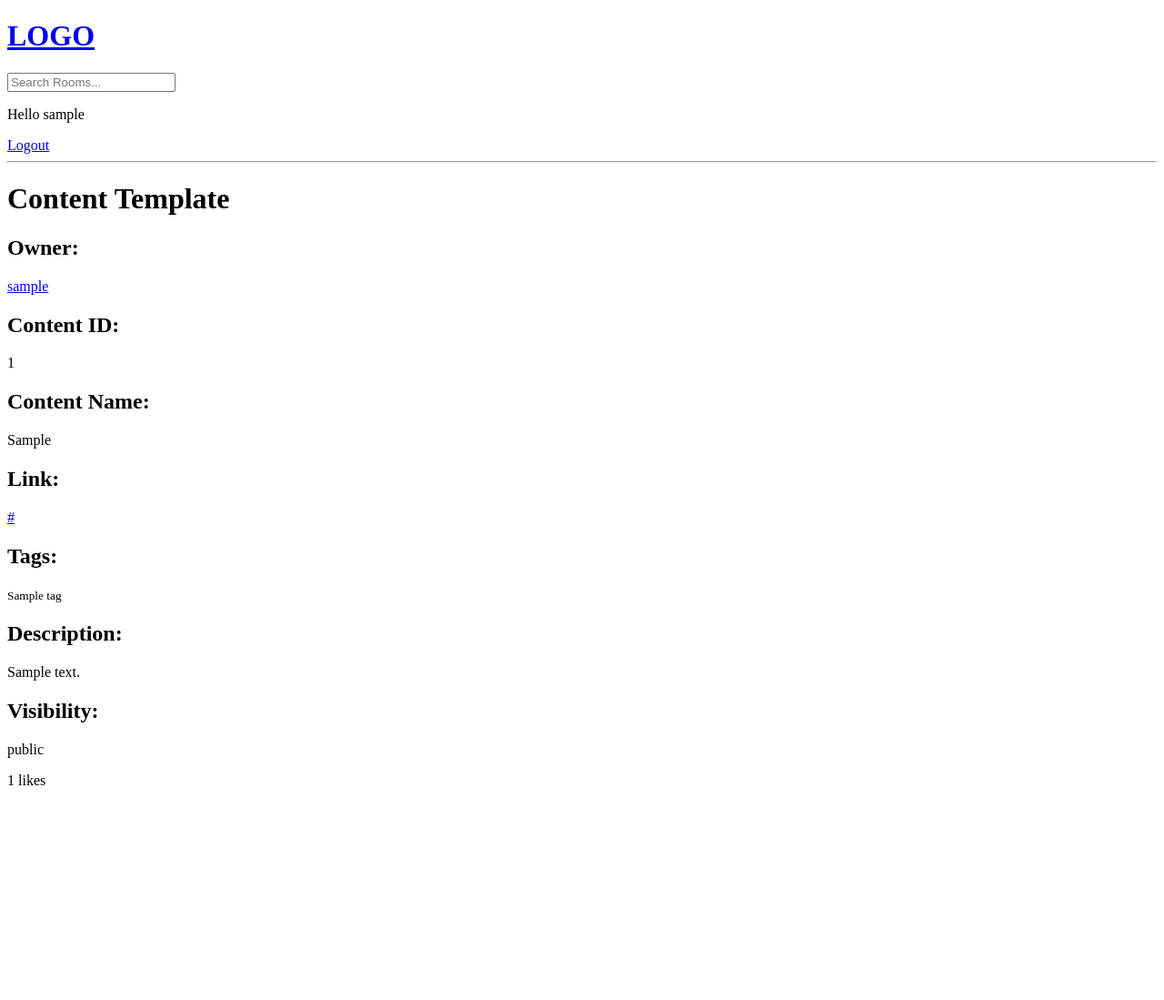
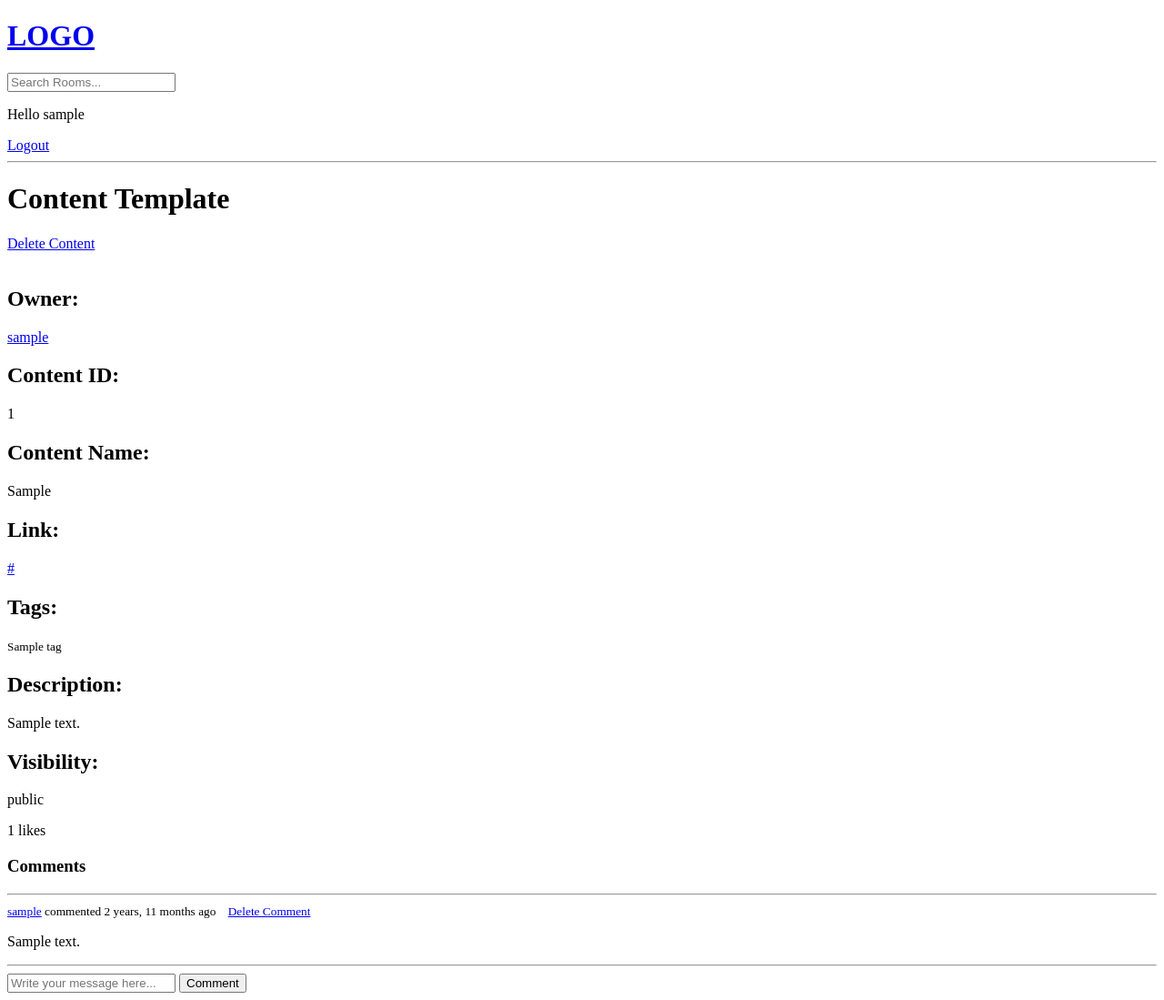
Before and after one commit to LamiKaan/SWE-573, a Django app: page /content/1/ in a window 1280 px wide. Shown: the whole page at 91% size. Before the commit the page ends 863 px from the top, so only its background shows below. Run offline with Django 4.2, Linux system fonts and the light colour scheme; a user stored in the database is signed in; tables that the repository leaves empty hold one stand-in row (values such as "Sample post").

Commit message:
added comment feature for contents, enhanced content updating logic

```diff
--- a/Project/base/models.py
+++ b/Project/base/models.py
@@ -16,7 +16,7 @@ class Content(models.Model):
     owner = models.ForeignKey(User, on_delete=models.CASCADE, null=True)
     tag = models.ManyToManyField(Tag)
     header = models.CharField(max_length=200)
-    link = models.URLField(null=True)
+    link = models.URLField(null=True, blank=True)
     # null --> for allowing empty values (in database)
     # blank --> for submitting forms with empty values
     description = models.TextField(null=True, blank=True)
@@ -24,7 +24,8 @@ class Content(models.Model):
     updated = models.DateTimeField(auto_now=True)
     created = models.DateTimeField(auto_now_add=True)
 
-    likes = models.ManyToManyField(User, related_name='has_liked_objects')
+    likes = models.ManyToManyField(
+        User, related_name='has_liked_objects', blank=True)
 
     PUBLIC = 'public'
     SHARED = 'shared'
@@ -49,13 +50,17 @@ class Content(models.Model):
 
 class Message(models.Model):
     user = models.ForeignKey(User, on_delete=models.CASCADE)
-    content = models.ForeignKey(Content, on_delete=models.CASCADE)
-    body = models.TextField()
+    content = models.ForeignKey(
+        Content, on_delete=models.CASCADE, related_name='its_messages')
+    body = models.TextField(blank=False)
     updated = models.DateTimeField(auto_now=True)
     created = models.DateTimeField(auto_now_add=True)
 
     def __str__(self):
-        return self.body[0:50]
+        if len(self.body) < 50:
+            return self.body
+        else:
+            return self.body[0:47] + '...'
 
 
 class Profile(models.Model):
--- a/Project/base/templates/base/content.html
+++ b/Project/base/templates/base/content.html
@@ -1,5 +1,16 @@
 {% extends 'main.html' %} {% block content %}
 <h1>Content Template</h1>
+
+{% if request.user == content.owner %}
+<pre></pre>
+{% if editable %}
+<a href="{% url 'update-content' content.id %}"> Update Content </a>
+<span>&nbsp;</span>
+{% endif %}
+<a href="{% url 'delete-content' content.id %}"> Delete Content </a>
+<br />
+<br />
+{% endif %}
 
 <h2>Owner:</h2>
 <a href="{% url 'profile' content.owner.id %}">{{content.owner.username}}</a>
@@ -36,4 +47,41 @@
   <input type="submit" name="Unlike" value="Unlike" />
   {% endif %}
 </form>
-{% endif %} {% endblock %}
+{% endif %}
+
+<div class="comment-wrapper">
+  <h3>Comments</h3>
+  <hr />
+
+  {% for comment in comments%}
+  <div>
+    <small
+      ><a href="{% url 'profile' comment.user.pk %}">{{comment.user}}</a>
+      commented {{comment.created | timesince}} ago
+      <span>&nbsp;&nbsp;</span>
+      {% if request.user == comment.user %}
+      <a href="{% url 'delete-message' comment.pk %}">Delete Comment</a>
+      {% endif %}
+    </small>
+    <p>{{comment.body}}</p>
+    <hr />
+  </div>
+  {% endfor%}
+
+  <div class="comment-form">
+    <form action="" method="POST">
+      {% csrf_token %}
+      <input
+        type="text"
+        name="comment-text"
+        placeholder="Write your message here..."
+        required
+        pattern="\S(.*\S)?"
+        title="Please provide a non-empty comment"
+      />
+      <input type="submit" name="submit-comment" value="Comment" />
+    </form>
+  </div>
+</div>
+
+{% endblock %}
--- a/Project/base/templates/base/delete.html
+++ b/Project/base/templates/base/delete.html
@@ -2,7 +2,9 @@
 
 <form method="POST" action="">
   {% csrf_token %}
-  <p>Are you sure you want to delete "{{obj}}"?</p>
+  <p>
+    Are you sure you want to delete "{{obj}}"? This action cannot be reversed.
+  </p>
 
   <a href="{{ request.META.HTTP_REFERER }}">Go Back</a>
   <input type="submit" value="Confirm" />
--- a/Project/base/urls.py
+++ b/Project/base/urls.py
@@ -18,4 +18,7 @@ urlpatterns = [
     path('update-content/<str:pk>', views.updateContent, name="update-content"),
     path('delete-content/<str:pk>', views.deleteContent, name="delete-content"),
 
+
+    path('delete-message/<str:pk>', views.deleteMessage, name="delete-message"),
+
 ]
--- a/Project/base/views.py
+++ b/Project/base/views.py
@@ -1,5 +1,5 @@
 from django.shortcuts import render, redirect
-from django.http import HttpResponse, HttpRequest
+from django.http import HttpResponse, HttpRequest, HttpResponseRedirect
 from django.contrib import messages
 from django.contrib.auth.decorators import login_required
 from django.db.models import Q
@@ -76,7 +76,7 @@ def registerPage(request):
 @login_required(login_url='login')
 def content(request, pk):
     content = Content.objects.get(id=int(pk))
-    pk_var = content.pk
+    pk_var = str(content.pk)
     # print(content.likes)
     # print(content.likes.count())
     like_count = content.likes.count()
@@ -96,8 +96,22 @@ def content(request, pk):
 
         return redirect('content', pk=pk_var)
 
+    elif request.method == 'POST' and 'submit-comment' in request.POST:
+        new_comment = Message.objects.create(
+            user=request.user, content=content, body=request.POST.get('comment-text'))
+        new_comment.save()
+
+        return redirect('content', pk=pk_var)
+
+    comments = Message.objects.filter(content=content)
+
+    if content.its_messages.all().exclude(user=content.owner).count() + content.likes.count() == 0:
+        editable = 1
+    else:
+        editable = 0
+
     context = {'content': content, 'like_count': like_count,
-               'like_status': like_status}
+               'like_status': like_status, 'comments': comments, 'editable': editable}
     return render(request, 'base/content.html', context)
 
 
@@ -147,6 +161,7 @@ def profile(request, pk):
 
         # return redirect('profile', pk=pk_var)
         return redirect('home')
+        # return HttpResponseRedirect(request.META.get('HTTP_REFERER'))
 
     context = {'profile': profile, 'follow_status': follow_status}
     return render(request, 'base/profile.html', context)
@@ -196,12 +211,13 @@ def home(request):
     page_type = request.GET.get('page_type')
 
     if page_type == 'me':
-        contents = Content.objects.filter(owner=request.user)
+        contents_all = Content.objects.filter(owner=request.user)
     else:
         if q == None:
-            contents = Content.objects.all()
+            contents_my = Content.objects.filter(owner=request.user)
+            contents_all = Content.objects.all()
         else:
-            contents = Content.objects.filter(
+            contents_all = Content.objects.filter(
                 Q(tag__name__icontains=q) |
                 Q(header__icontains=q) |
                 Q(description__icontains=q)
@@ -211,14 +227,19 @@ def home(request):
     # print()
     # print(contents)
 
-    content_count = contents.count()
+    contents_all_count = contents_all.count()
     tags = Tag.objects.all()
+
+    editable_contents = []
+    for each_content in contents_all:
+        if each_content.its_messages.all().exclude(user=each_content.owner).count() + each_content.likes.count() == 0:
+            editable_contents.append(each_content)
 
     print(request.session.keys())
     print(request.session.values())
 
-    context = {'contentscontext': contents,
-               'tagscontext': tags, 'content_count': content_count}
+    context = {'contents_all': contents_all,
+               'tags': tags, 'contents_all_count': contents_all_count, 'editable_contents': editable_contents}
     return render(request, 'base/home.html', context)
 
 
@@ -276,6 +297,9 @@ def updateContent(request, pk):
     if request.user != content.owner:
         return HttpResponse('You are not allowed here!')
 
+    if content.its_messages.all().exclude(user=content.owner).count() + content.likes.count() > 0:
+        return HttpResponse("You can't update a content that already has likes or comments from other users. You can only delete it.")
+
     # print(content)
     content_tags = content.tag.all()
     tags_list = []
@@ -317,7 +341,7 @@ def updateContent(request, pk):
 
 @login_required(login_url='login')
 def deleteContent(request, pk):
-    content = Content.objects.get(id=pk)
+    content = Content.objects.get(id=int(pk))
 
     if request.user != content.owner:
         return HttpResponse('You are not allowed here!')
@@ -327,3 +351,19 @@ def deleteContent(request, pk):
         return redirect('home')
 
     return render(request, 'base/delete.html', {'obj': content})
+
+
+@login_required(login_url='login')
+def deleteMessage(request, pk):
+    comment = Message.objects.get(id=int(pk))
+
+    content_pk = str(comment.content.pk)
+
+    if request.user != comment.user:
+        return HttpResponse('You are not allowed here!')
+
+    if request.method == 'POST':
+        comment.delete()
+        return redirect('content', pk=content_pk)
+
+    return render(request, 'base/delete.html', {'obj': comment})
```
Also changed, not shown: Project/base/templates/base/home.html (+9 -5 lines).
